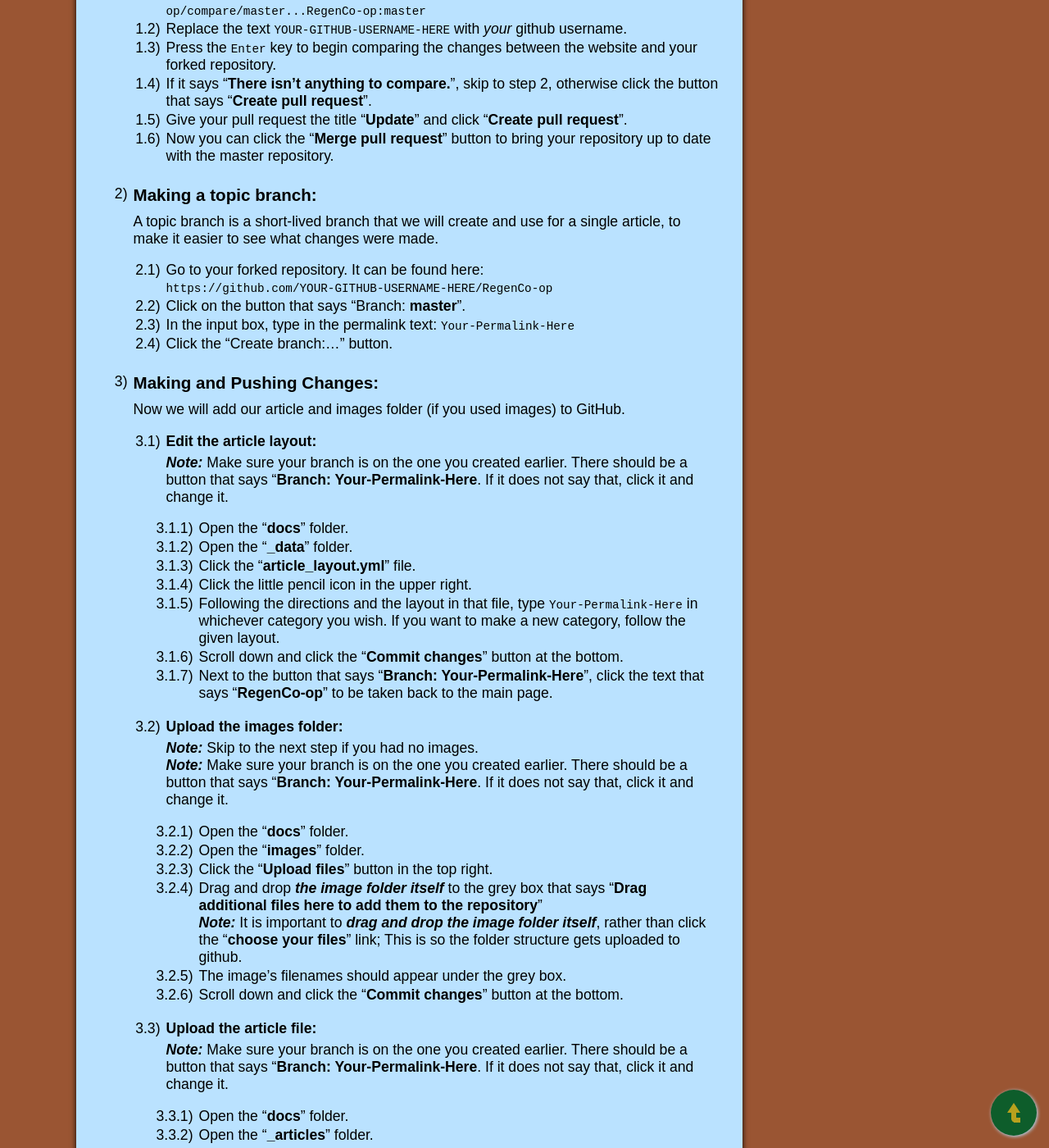
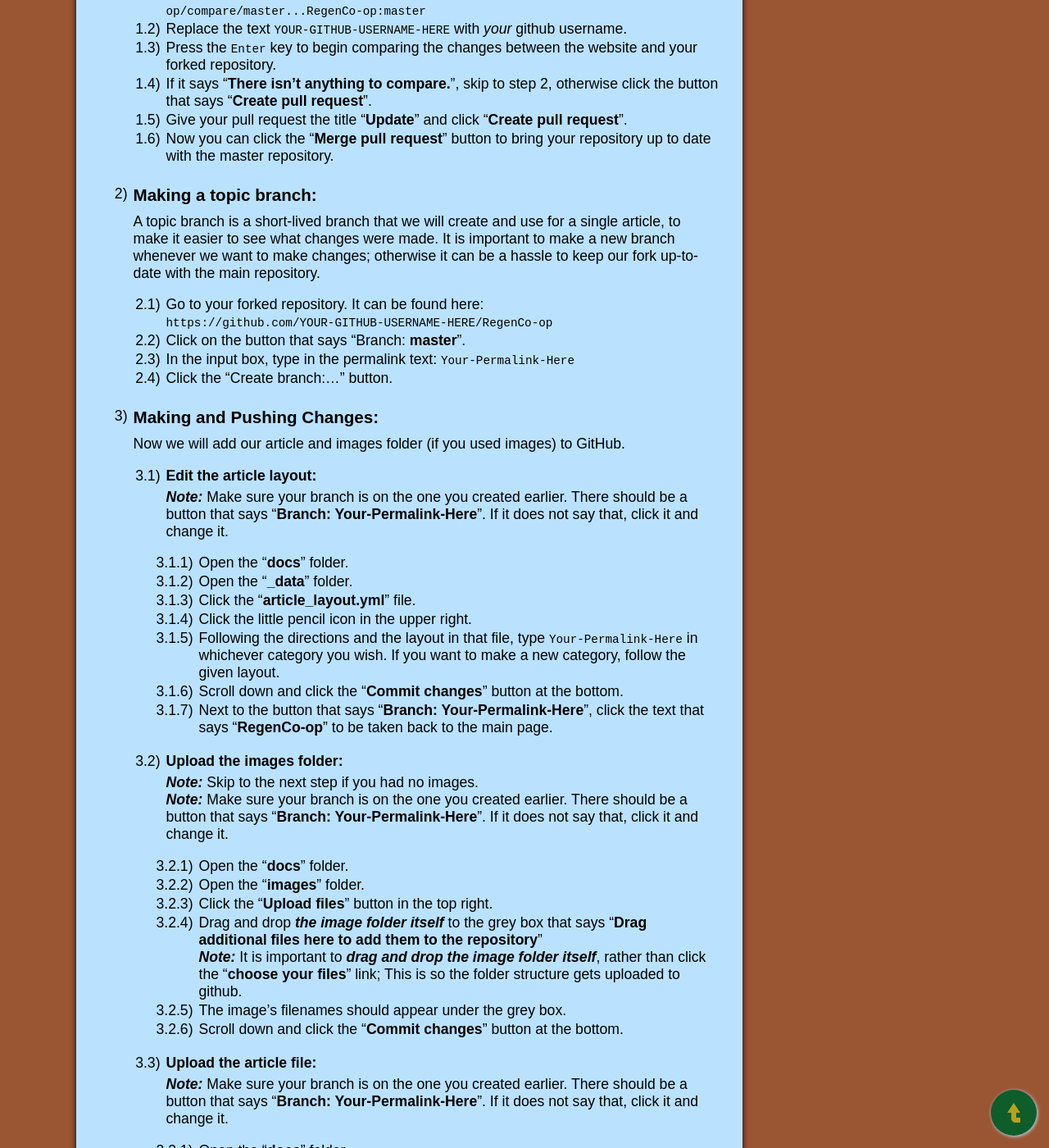
Before and after one commit to joshhennen/RegenCo-op, a Jekyll site: the page built from docs/_info/How-to-Write-a-New-Article.md, in a window 1280 px wide and 1400 px high, scrolled down 2772 px. Shown: the whole window at 82% size. Built offline with Jekyll 4.4.1, drawn with Linux system fonts in a browser that asks for light colours.

Commit message:
Update How-to-Write-a-New-Article.md

```diff
--- a/docs/_info/How-to-Write-a-New-Article.md
+++ b/docs/_info/How-to-Write-a-New-Article.md
@@ -111,7 +111,7 @@
 
 2. ### Making a topic branch:
 
-   A topic branch is a short-lived branch that we will create and use for a single article, to make it easier to see what changes were made.
+   A topic branch is a short-lived branch that we will create and use for a single article, to make it easier to see what changes were made. It is important to make a new branch whenever we want to make changes; otherwise it can be a hassle to keep our fork up-to-date with the main repository.
 
    1. Go to your forked repository. It can be found here:
       `https://github.com/YOUR-GITHUB-USERNAME-HERE/RegenCo-op`
@@ -124,7 +124,7 @@
    Now we will add our article and images folder (if you used images) to GitHub.
 
    1. #### Edit the article layout:
-      **_Note:_** Make sure your branch is on the one you created earlier. There should be a button that says "**Branch: Your-Permalink-Here**. If it does not say that, click it and change it.
+      **_Note:_** Make sure your branch is on the one you created earlier. There should be a button that says "**Branch: Your-Permalink-Here**". If it does not say that, click it and change it.
 
       1. Open the "**docs**" folder.
       2. Open the "**_data**" folder.
@@ -137,7 +137,7 @@
    2. #### Upload the images folder:
 
       **_Note:_** Skip to the next step if you had no images.
-      **_Note:_** Make sure your branch is on the one you created earlier. There should be a button that says "**Branch: Your-Permalink-Here**. If it does not say that, click it and change it.
+      **_Note:_** Make sure your branch is on the one you created earlier. There should be a button that says "**Branch: Your-Permalink-Here**". If it does not say that, click it and change it.
 
       1. Open the "**docs**" folder.
       2. Open the "**images**" folder.
@@ -148,7 +148,7 @@
       6. Scroll down and click the "**Commit changes**" button at the bottom.
 
    3. #### Upload the article file:
-      **_Note:_** Make sure your branch is on the one you created earlier. There should be a button that says "**Branch: Your-Permalink-Here**. If it does not say that, click it and change it.
+      **_Note:_** Make sure your branch is on the one you created earlier. There should be a button that says "**Branch: Your-Permalink-Here**". If it does not say that, click it and change it.
 
       1. Open the "**docs**" folder.
       2. Open the "**_articles**" folder.
```
